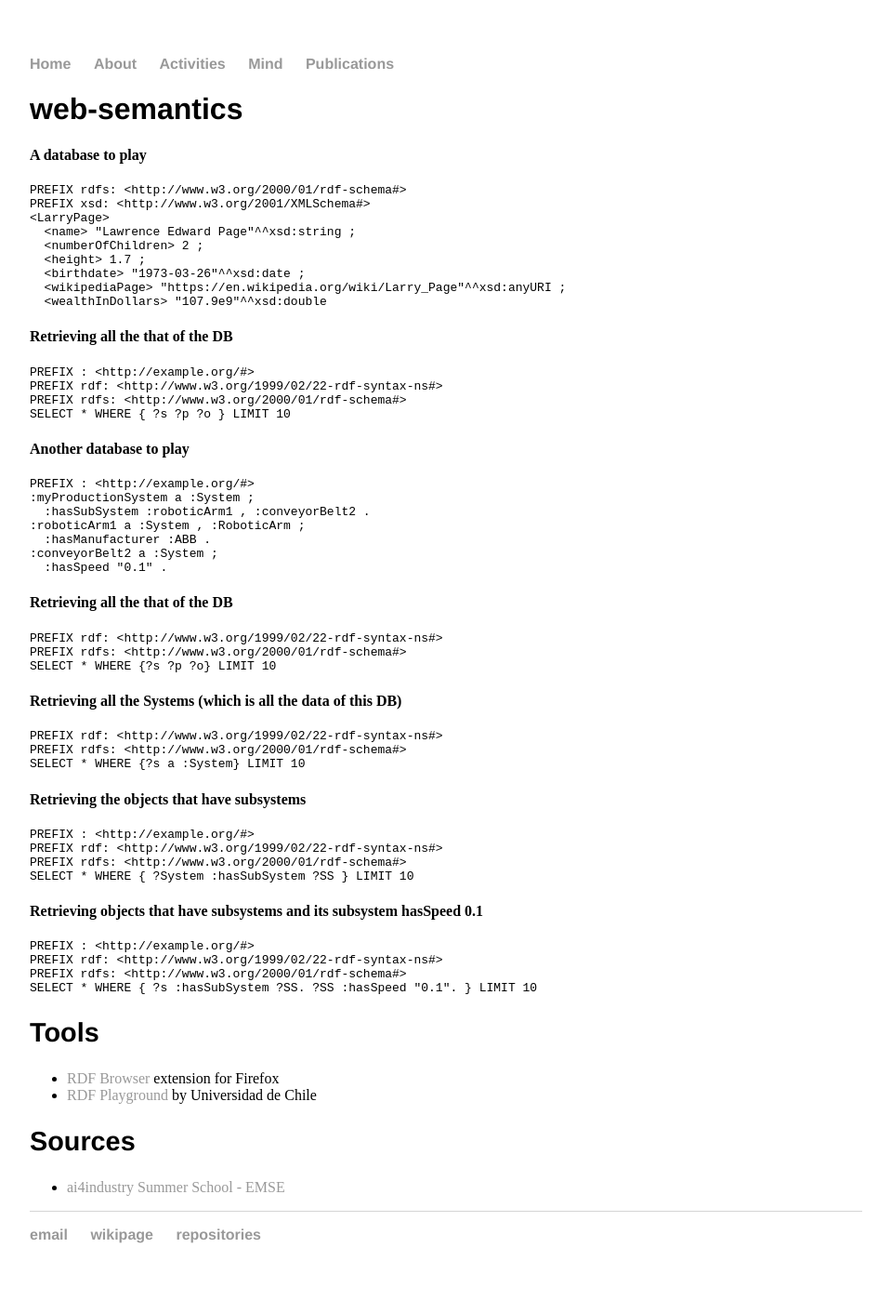
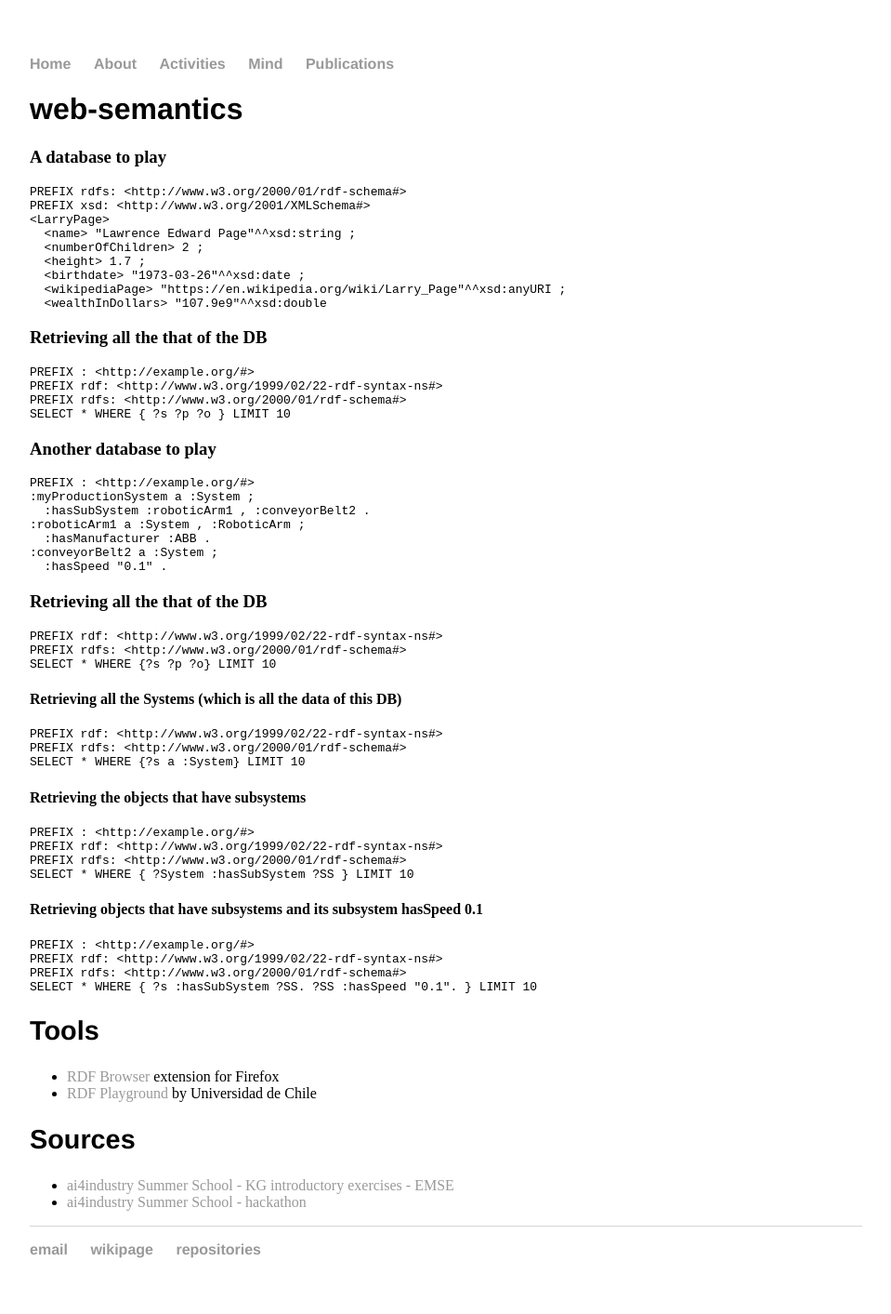
Before and after one commit to cleberjamaral/cleberjamaral.github.io, a Jekyll site: the page built from knowledge/programming/web-semantics.md, in a window 1280 px wide. Shown: the whole page at 93% size, without its empty margins (160-1119 px from the left). Built offline with Jekyll 4.4.1, drawn with Linux system fonts in a browser that asks for light colours; our own code applies the rules of GitHub Pages for plain Markdown files.

Commit message:
GITBOOK-249: change request with no subject merged in GitBook

````diff
--- a/knowledge/programming/web-semantics.md
+++ b/knowledge/programming/web-semantics.md
@@ -4,7 +4,7 @@ description: Knowledge-Graphs, SPARQL
 
 # web-semantics
 
-#### A database to play
+### A database to play
 
 ```
 PREFIX rdfs: <http://www.w3.org/2000/01/rdf-schema#>
@@ -18,7 +18,7 @@ PREFIX xsd: <http://www.w3.org/2001/XMLSchema#>
   <wealthInDollars> "107.9e9"^^xsd:double
 ```
 
-#### Retrieving all the that of the DB
+### Retrieving all the that of the DB
 
 ```
 PREFIX : <http://example.org/#>
@@ -27,7 +27,7 @@ PREFIX rdfs: <http://www.w3.org/2000/01/rdf-schema#>
 SELECT * WHERE { ?s ?p ?o } LIMIT 10
 ```
 
-#### Another database to play
+### Another database to play
 
 ```
 PREFIX : <http://example.org/#>
@@ -39,7 +39,7 @@ PREFIX : <http://example.org/#>
   :hasSpeed "0.1" .
 ```
 
-#### Retrieving all the that of the DB
+### Retrieving all the that of the DB
 
 ```
 PREFIX rdf: <http://www.w3.org/1999/02/22-rdf-syntax-ns#>
@@ -80,4 +80,5 @@ SELECT * WHERE { ?s :hasSubSystem ?SS. ?SS :hasSpeed "0.1". } LIMIT 10
 
 ## Sources
 
-* [ai4industry Summer School - EMSE](https://www.emse.fr/\~zimmermann/AI4Industry/2023/)
+* [ai4industry Summer School - KG introductory exercises - EMSE](https://www.emse.fr/\~zimmermann/AI4Industry/2023/)
+* [ai4industry Summer School - hackathon](https://gitlab.emse.fr/ai4industry/hackathon/-/wikis/scenario)
````
